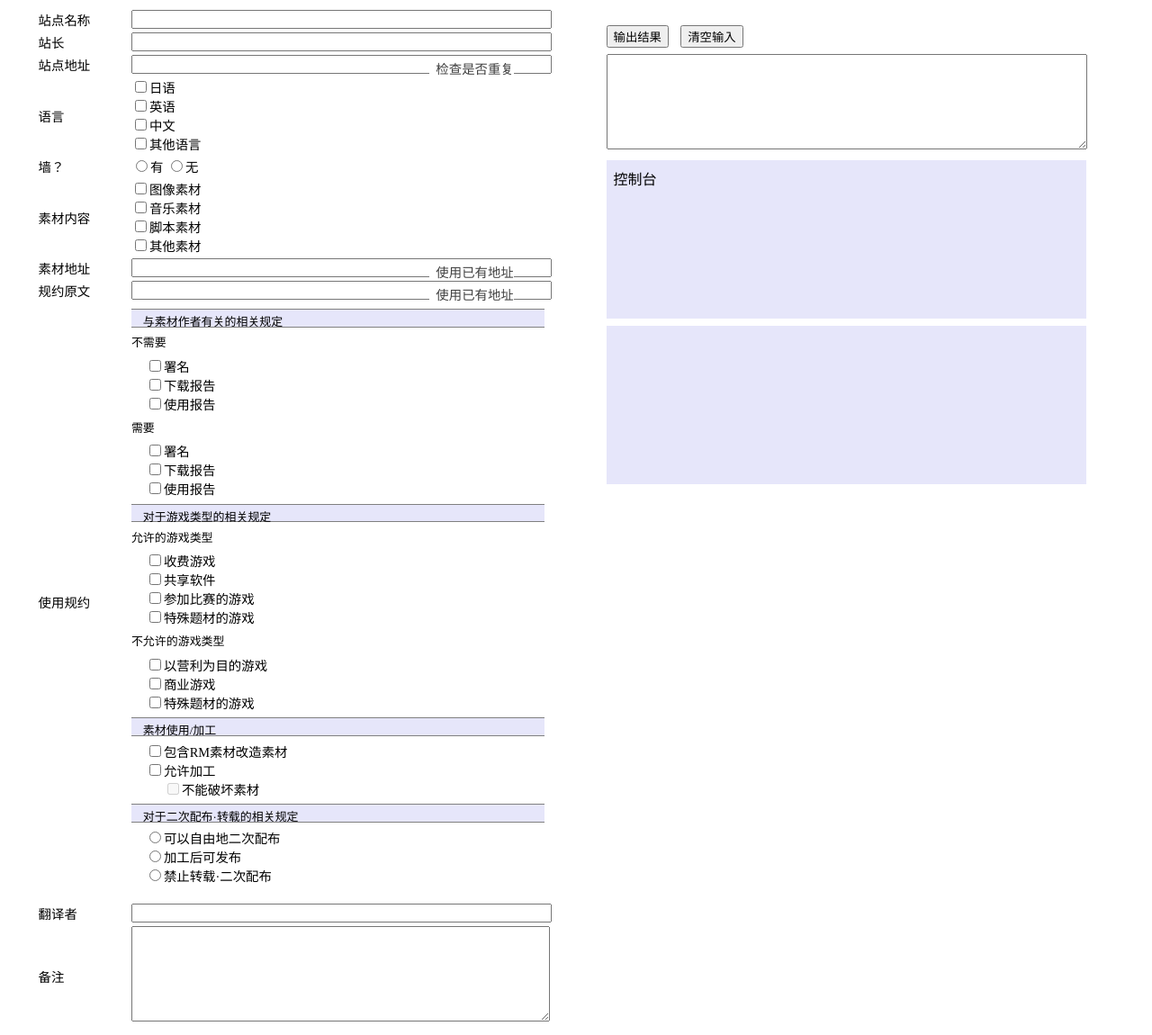
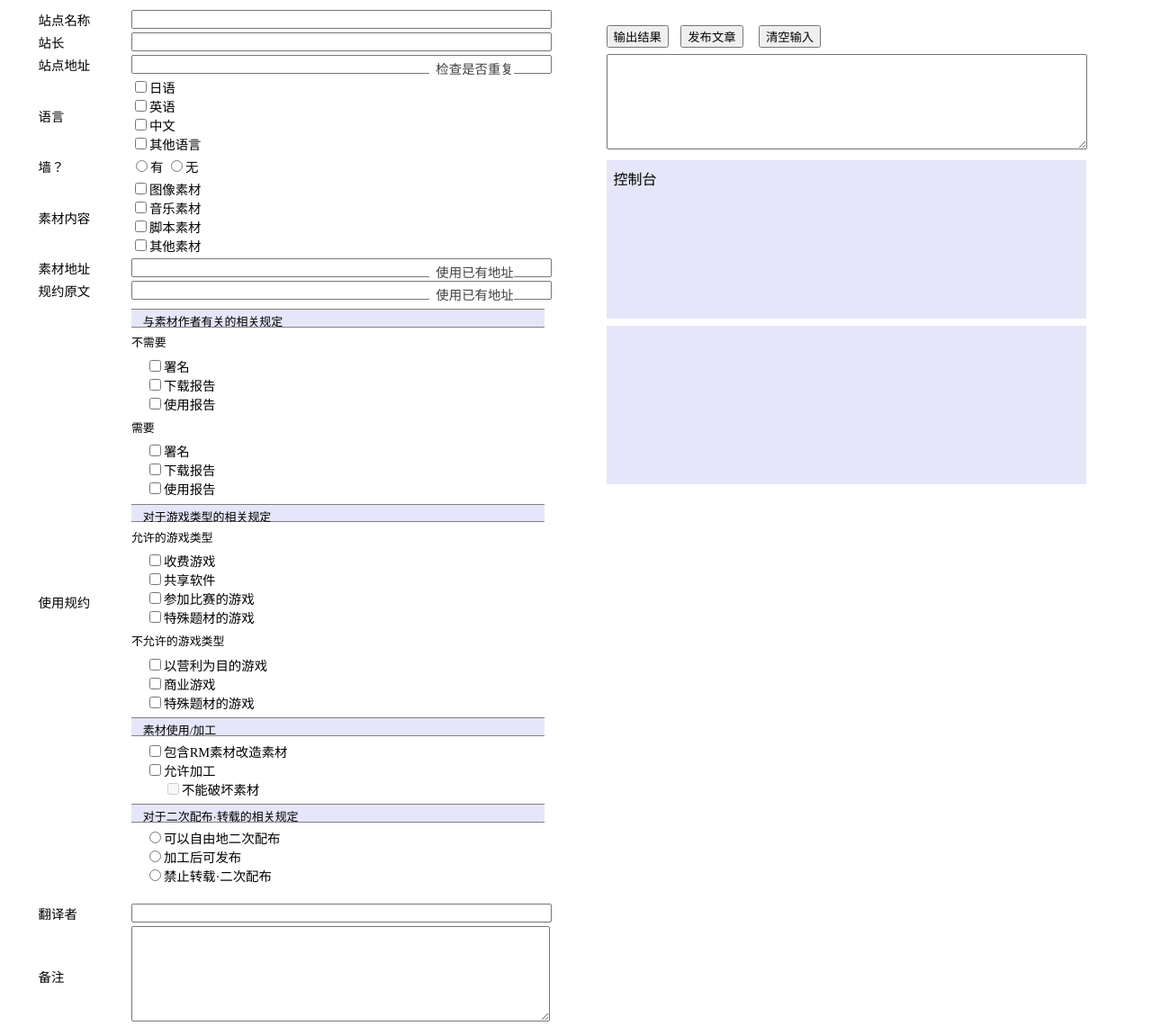
Before and after one commit to miaowm5/rmproject, a Jekyll site: the page generate.html, which Jekyll copies as it is, in a window 1280 px wide and 1150 px high. Shown: the whole window at 90% size. Built offline with Jekyll 4.4.1, drawn with Linux system fonts in a browser that asks for light colours.

Commit message:
add post article button

```diff
--- a/generate.html
+++ b/generate.html
@@ -52,7 +52,7 @@
       width:96%;
       margin-top: 0.5em;
     }
-    #reload_page{
+    #post_article,#reload_page{
       margin-left: 1em;
     }
     #result_area > div {
@@ -360,7 +361,8 @@
 <body onload="load_over()">
   <!-- 最终结果 -->
   <div id="result_area">
-    <button id="show_result">输出结果</button><button id="reload_page">清空输入</button><br>
+    <button id="show_result">输出结果</button><button id="post_article">发布文章</button>
+    <button id="reload_page">清空输入</button><br>
     <textarea id="result" tabIndex="99"></textarea>
     <div id="logger">控制台</div>
     <div id="index"></div>
```
Also changed, not shown: other parts of generate.html (+2 -1 lines).
